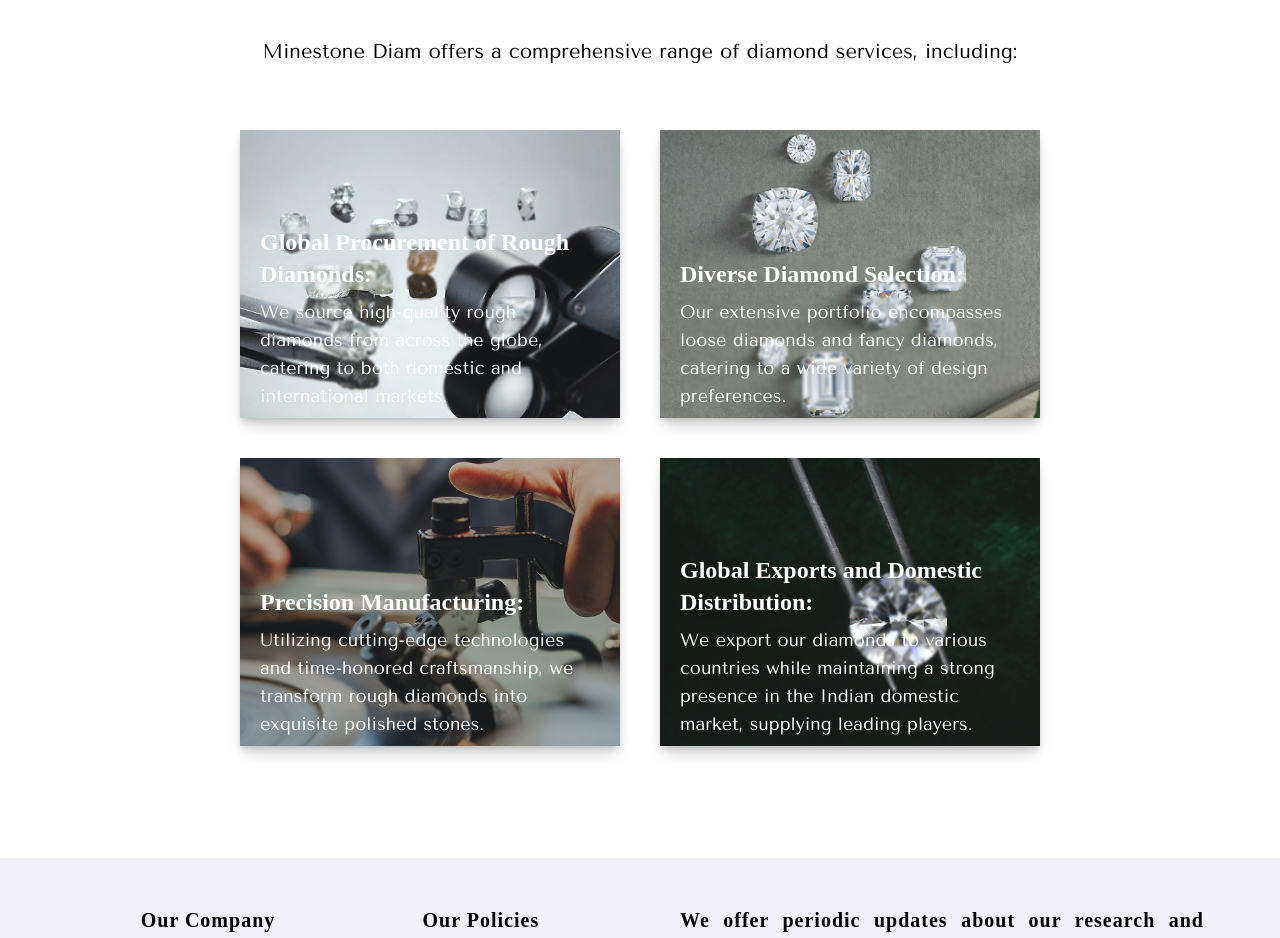
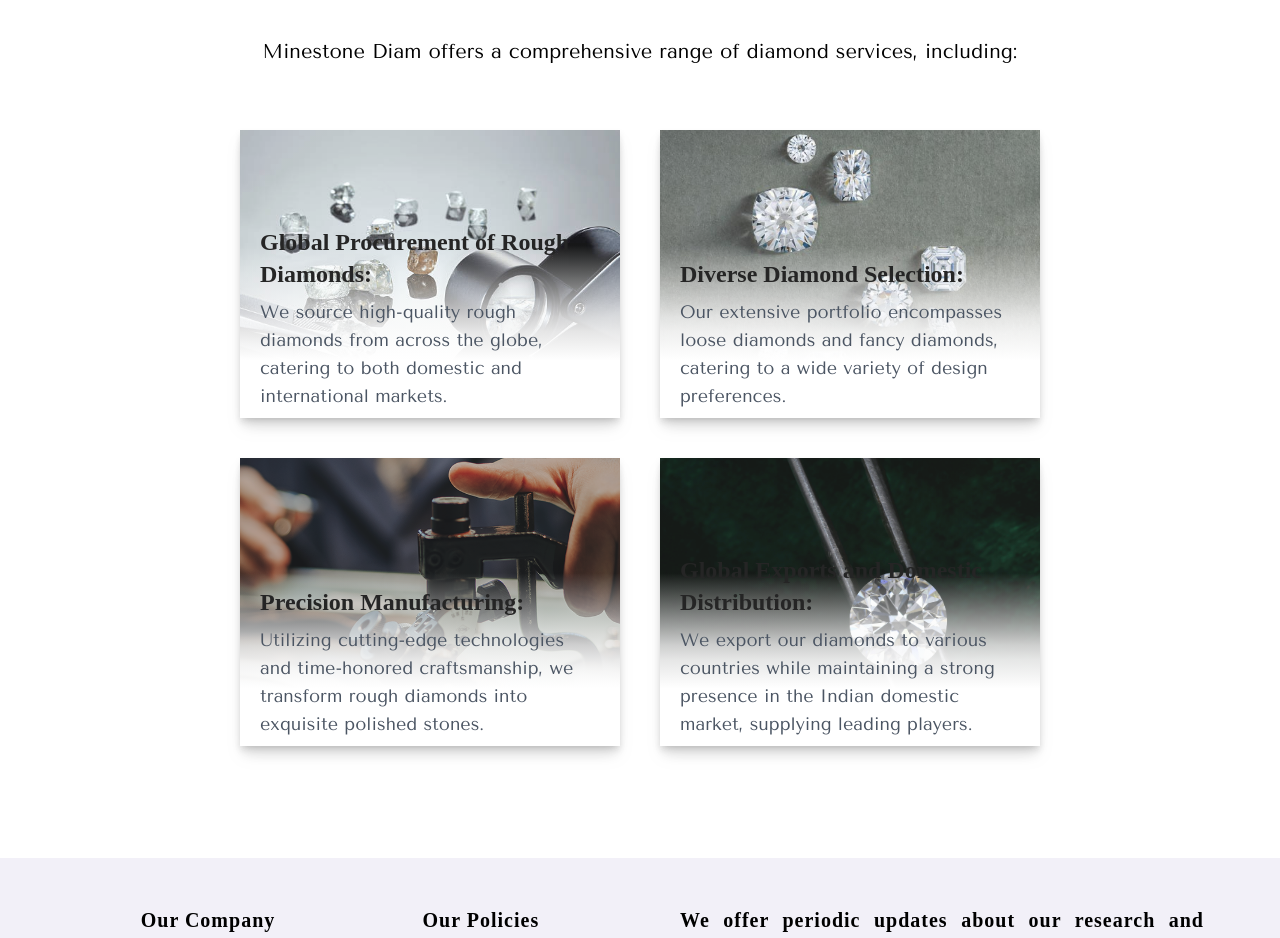
Before and after one commit to deep-sutariya/Minestone-Diam, a Next.js app: page /work in a window 1280 px wide. Shown: the part 922-1860 px from the top of the page. Built offline with nearby package versions, Linux system fonts and the light colour scheme; a web font is replaced by a local one.

Commit message:
Fix[workcard.js]: shadow effect

```diff
--- a/src/app/about/page.js
+++ b/src/app/about/page.js
@@ -74,7 +74,7 @@ const Page = () => {
             pos="flex-row-reverse"
             bgCol="bg-white"
             heading="Team"
-            details="Minestone Diam is led by a team of six dedicated partners, each with unique skills and responsibilities. Together, they oversee the entire diamond lifecycle, from procurement and human resource management to marketing, sales, and global sourcing of the finest rough diamonds. Our on-site workforce of over 100 skilled individuals ensures efficient operations and the highest quality standards."
+            details="Minestone Diam is led by a team of six dedicated partners, each with unique skills and responsibilities. Together, they oversee the entire diamond lifecycle, from procurement and human resource management to marketing, sales, and global sourcing of the finest rough diamonds. Our on-site workforce of over 200 skilled individuals ensures efficient operations and the highest quality standards."
             />
 
           <AboutusComponents
@@ -83,7 +83,7 @@ const Page = () => {
             fontCol=""
             bgCol="bg-[#dcd9d8]"
             heading="Philosophy"
-            details="At Minestone Diam, we embrace the transformative essence of diamonds. Our core values—hard work, ethics, and trust—underpin everything we do. Diamonds symbolize purity, transparency, and enduring value, qualities that define our business philosophy. Guided by altruism and utilitarianism, we aim to enhance the well-being of all stakeholders: employees, partners, and communities. Our commitment to ethical practices drives our growth and leadership in the diamond industry."
+            details="At Minestone Diam, we embrace the transformative essence of diamonds. Our core values, hard work, ethics, and trust, underpin everything we do. Diamonds symbolize purity, transparency, and enduring value, qualities that define our business philosophy. Guided by altruism and utilitarianism, we aim to enhance the well-being of all stakeholders: employees, partners, and communities. Our commitment to ethical practices drives our growth and leadership in the diamond industry."
             />
 
           <AboutusComponents
--- a/src/app/globals.css
+++ b/src/app/globals.css
@@ -183,3 +183,6 @@ body::-webkit-scrollbar-thumb {
 .shade-bg {
     background: linear-gradient(to top, #FFFFFF 20%, rgba(252, 252, 252, 0.9) 30%, rgba(252, 252, 252, 0.8) 35%, transparent 60%);
 }
+.shade-bg-work {
+    background: linear-gradient(to top, #FFFFFF 20%, rgba(252, 252, 252, 0.9) 30%, rgba(252, 252, 252, 0.8) 35%, transparent 60%);
+}
--- a/src/components/WorkCard.js
+++ b/src/components/WorkCard.js
@@ -3,15 +3,17 @@ import Image from "next/image";
 const WorkCard = ({ heading, details, grdpos, bgImg }) => {
   return (
     <div className={`${grdpos} relative from-slate-100 to-slate-300 hover:from-slate-300 hover:to-slate-100 drop-shadow-lg flex gap-y-3 md:gap-y-5 flex-col hover:scale-105 duration-150 h-full shadow-lg rounded-lg`}>
-      <Image className=' -z-50 w-full h-40 sm:h-72 opacity-90 object-cover' src={bgImg} width={800} height={800} alt={`${heading} Image`} />
-      <div className=" absolute text-white bottom-0 px-5 z-50">
-        <div className=" font-heading font-semibold text-base md:text-2xl">
-          <h1 className=" bg-transparent backdrop-blur-[1px] z-50 w-fit">{heading}</h1>
-        </div>
-        <div className=" font-basic text-xs md:text-lg md:text-left my-2">
-          <p className=" bg-transparent backdrop-blur-[1px] z-50 w-fit">
-            {details}
-          </p>
+      <div className='h-40 sm:h-72 w-full shade-bg-work'>
+        <Image className='absolute top-0 left-0 -z-50 w-full h-40 sm:h-72 opacity-90 object-cover' src={bgImg} width={800} height={800} alt={`${heading} Image`} />
+        <div className=" absolute bottom-0 px-5 z-50">
+          <div className=" font-heading font-semibold text-base md:text-2xl">
+            <h1 className=" z-50 w-fit text-[#252525]">{heading}</h1>
+          </div>
+          <div className=" font-basic text-xs md:text-lg md:text-left my-2">
+            <p className="text-detail z-50 w-fit">
+              {details}
+            </p>
+          </div>
         </div>
       </div>
     </div>
```
